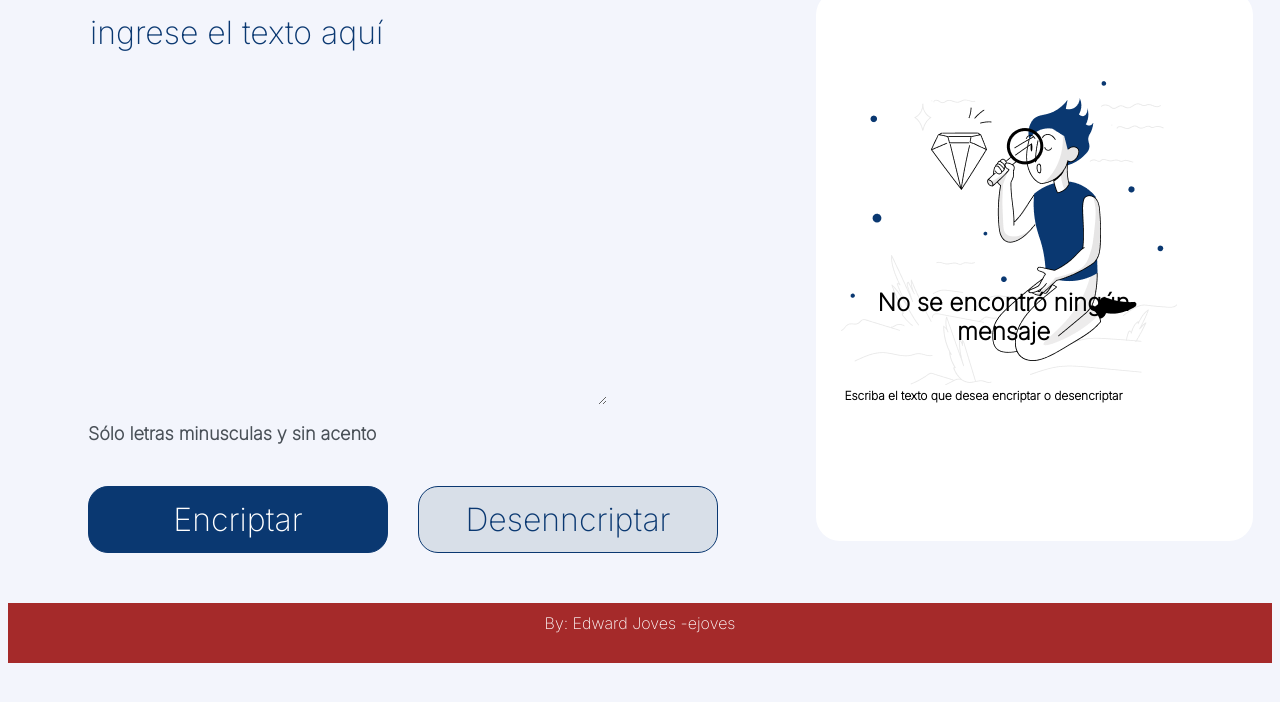
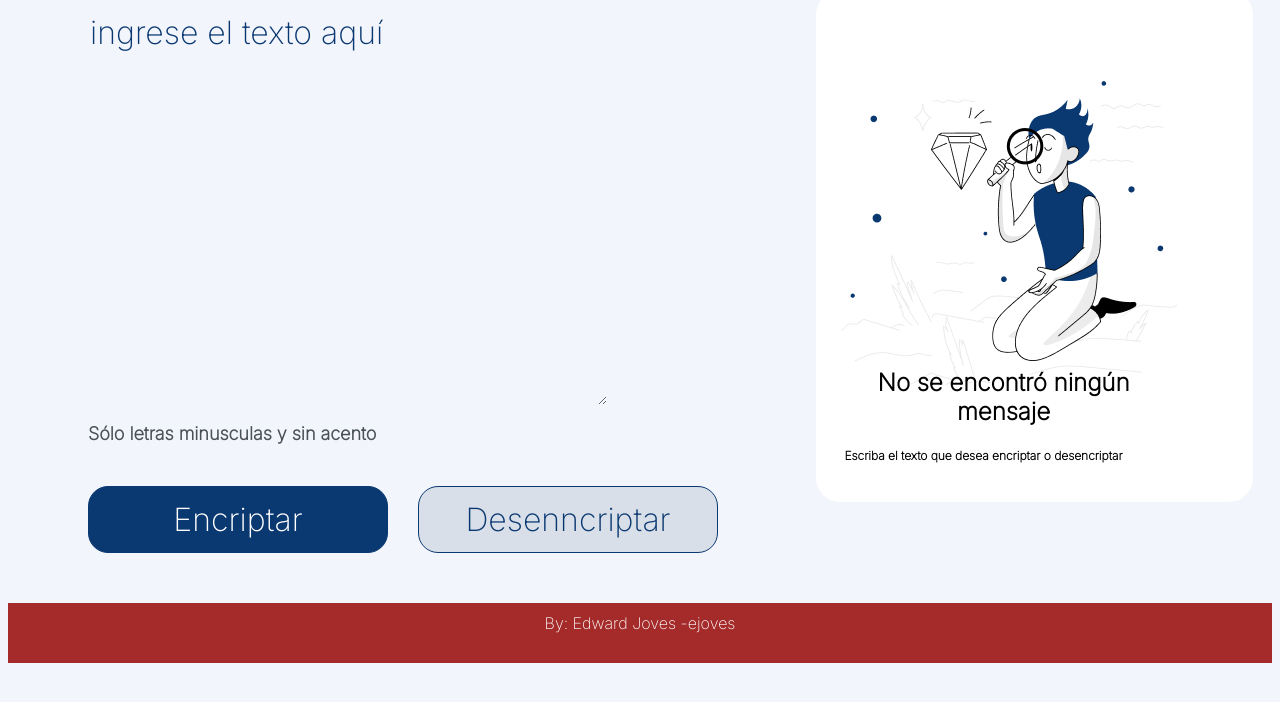
Before and after one commit to ejoves/ChallengeAluraG4, a plain HTML site: page index.html in a window 1280 px wide. Shown: the part 98-800 px from the top of the page. Drawn offline with Linux system fonts and the light colour scheme.

Commit message:
Ultima modificacion posicionamiento imagen del textarea

```diff
--- a/estilos.css
+++ b/estilos.css
@@ -64,7 +64,7 @@ section{
     width: 315px;
     font-size: 24px;
     margin-left: 128px;
-    margin-top: 302px;
+    margin-top: 382px;
     text-align: center;
     position: absolute;
 }
@@ -73,7 +73,7 @@ section{
     width: 315px;
     font-size: 12px;
     margin-left: 108px;
-    margin-top: 402px;
+    margin-top: 462px;
     text-align: center;
     position: absolute
 }
--- a/index.html
+++ b/index.html
@@ -27,7 +27,7 @@
             </div>
         </section>
         <section>
-            <textarea id="textoDesencriptado" cols="20" rows="14"></textarea>
+            <textarea id="textoDesencriptado" cols="20" rows="13"></textarea>
             <div class="contenedor_subtitulo">
                 <h6 class="subtitulo">No se encontró ningún mensaje</h3>
                 <h6 class="parrafo">Escriba el texto que desea encriptar o desencriptar</p>
```
